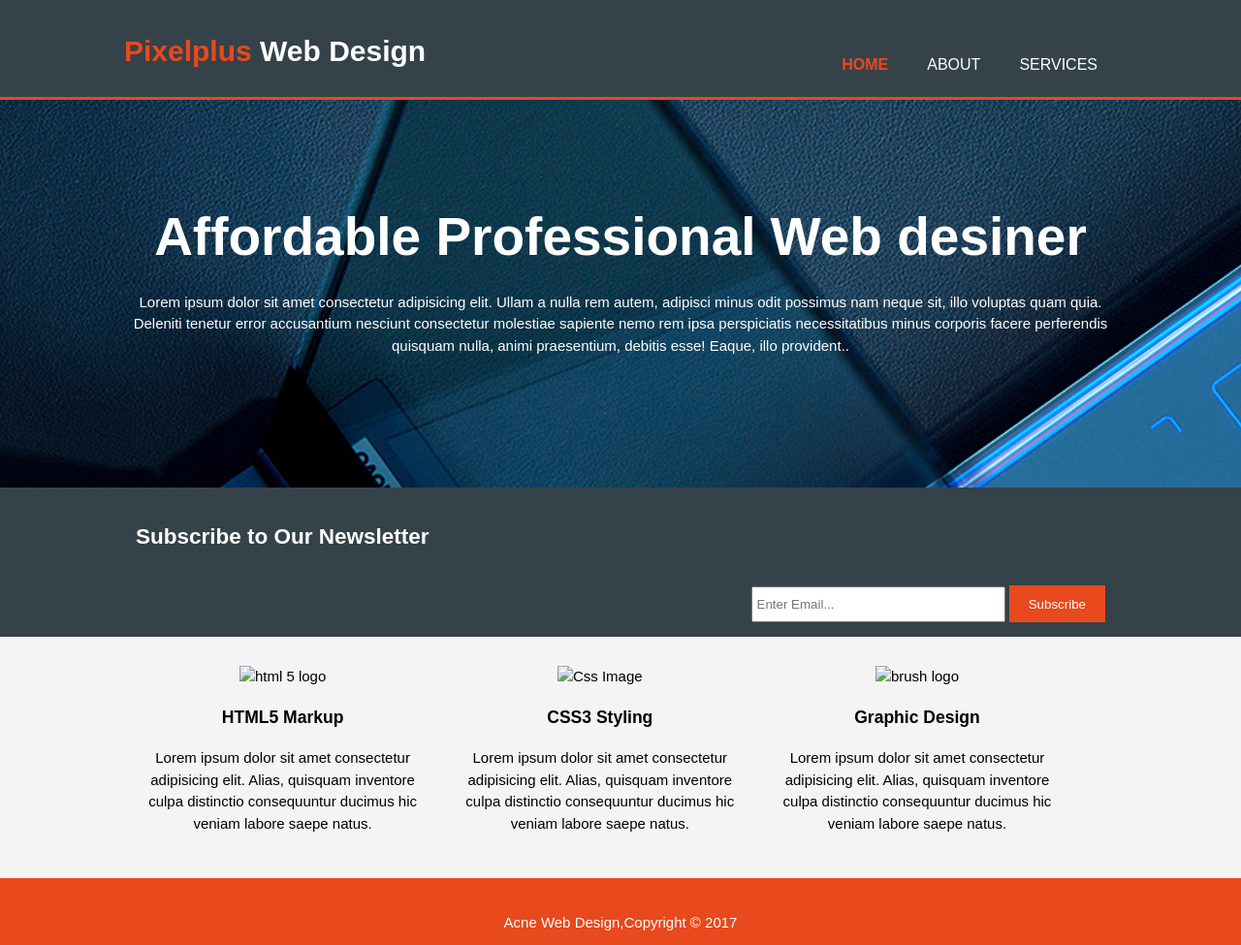
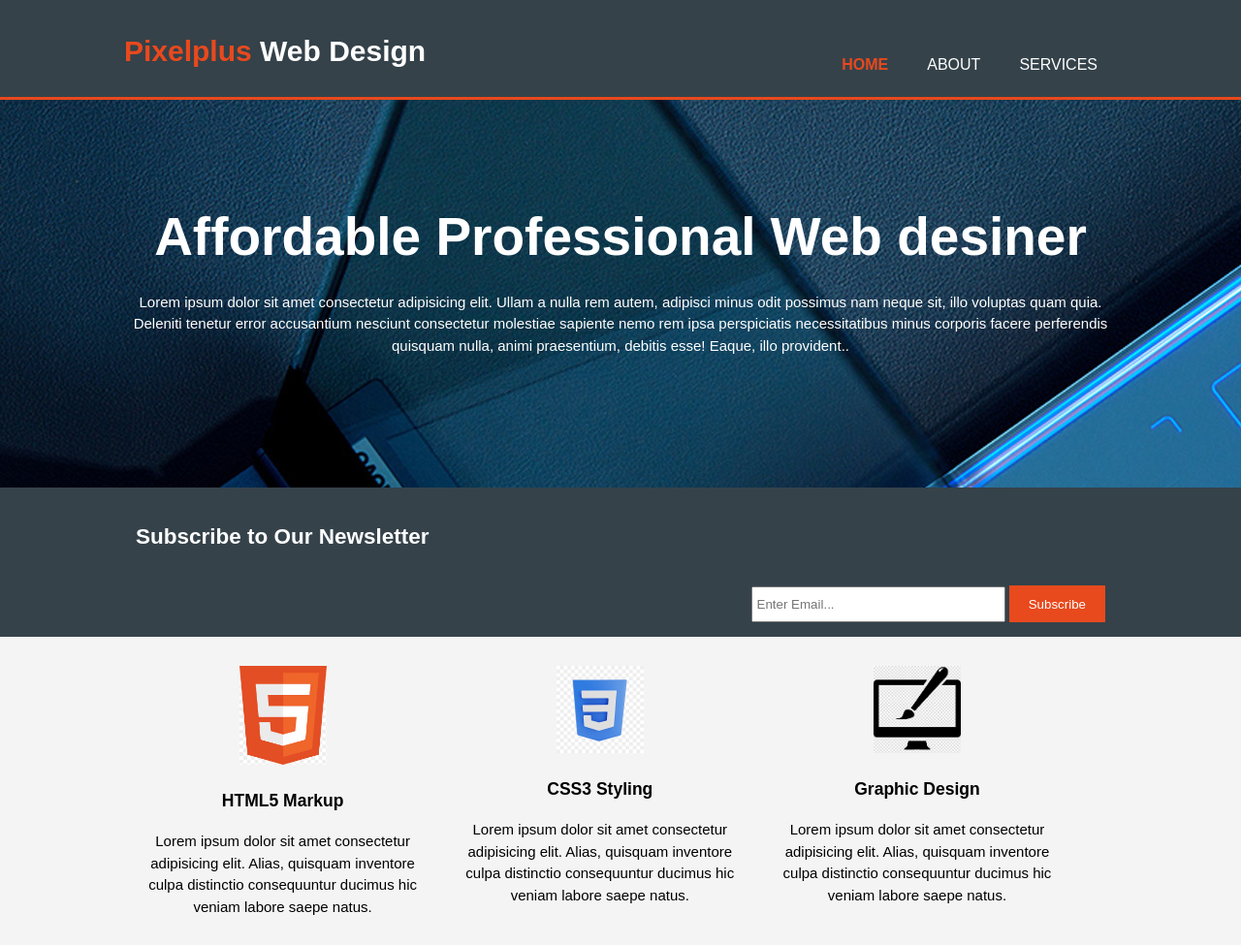
Before and after one commit to mbaliramgupta/Pixelplus-web-pr, a plain HTML site: page index.html in a window 1280 px wide. Shown: the top 975 px of the page at 97% size. Drawn offline with Linux system fonts and the light colour scheme.

Commit message:
Update index.html

```diff
--- a/index.html
+++ b/index.html
@@ -53,7 +53,7 @@
     <section id="boxes">
         <div class="container">
             <div class="box">
-                <img src="/htm_logo.png" alt="html 5 logo">
+                <img src="/htmlogo.png" alt="html 5 logo">
                 <h3>
 
                     HTML5 Markup
@@ -62,7 +62,7 @@
                     consequuntur ducimus hic veniam labore saepe natus.</p>
             </div>
             <div class="box">
-                <img src="/2.png" alt="Css Image">
+                <img src="/second.png" alt="Css Image">
                 <h3>
                     CSS3 Styling
                 </h3>
@@ -70,7 +70,7 @@
                     consequuntur ducimus hic veniam labore saepe natus.</p>
             </div>
             <div class="box">
-                <img src="/3.png" alt="brush logo">
+                <img src="/third.png" alt="brush logo">
                 <h3>
                     Graphic Design
                 </h3>
```
